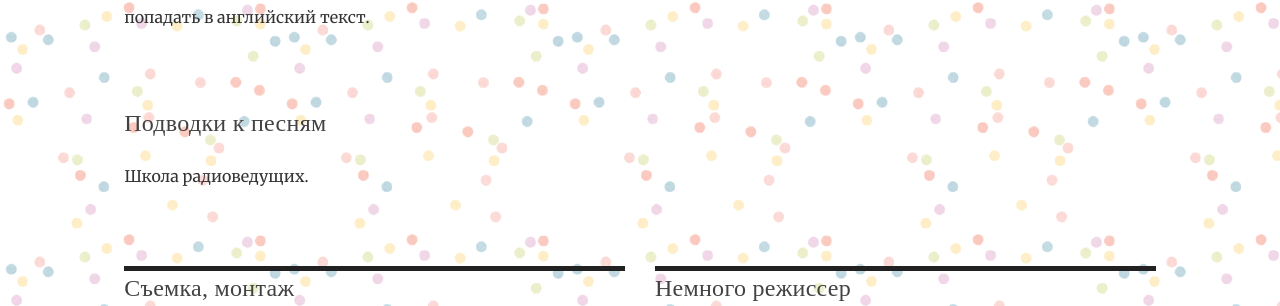
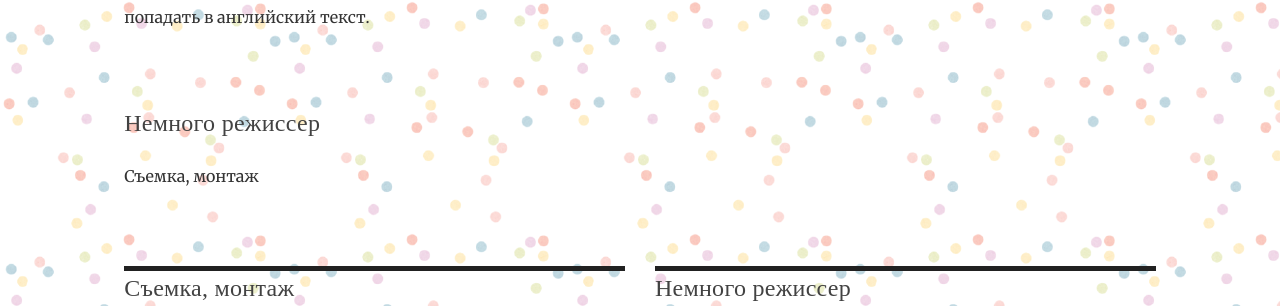
Before and after one commit to cvkp/cvkp.github.io, a Jekyll site: the page built from video/index.html, in a window 1280 px wide. Shown: the part 966-1272 px from the top of the page. Built offline with Jekyll 4.4.1, drawn with Linux system fonts in a browser that asks for light colours; nearby versions of some CDN libraries; library files that are not in the unit come from our copies.

Commit message:
Update index.html

```diff
--- a/video/index.html
+++ b/video/index.html
@@ -134,11 +134,11 @@ contact: passive
    <div class="col-md-10">
       <div class="col-md-12">
          <div class="pageHeading__second">
-              <div class="resource--content-headline headline__first">Подводки к песням</div>
+              <div class="resource--content-headline headline__first">Немного режиссер</div>
 
 
          <div class="media-body">
-             <p> Школа радиоведущих.</p>
+             <p> Съемка, монтаж</p>
          </div>
          </div>
 
```
